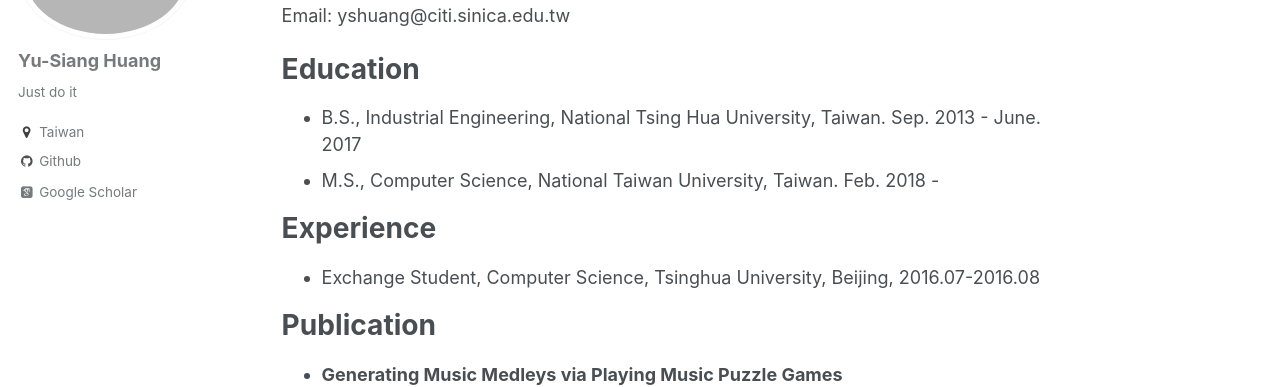
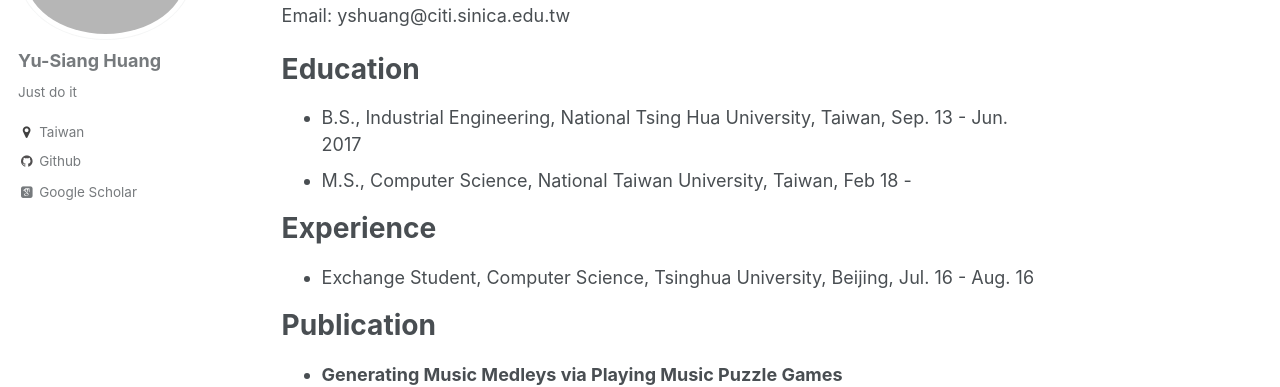
Before and after one commit to remyhuang/remyhuang.github.io, a Jekyll site: the page built from _pages/about.md, in a window 1280 px wide and 1177 px high. Shown: the part 212-599 px from the top of the window. Built offline with Jekyll 4.4.1, drawn with Linux system fonts in a browser that asks for light colours; some web fonts are replaced.

Commit message:
Update about.md

```diff
--- a/_pages/about.md
+++ b/_pages/about.md
@@ -14,12 +14,12 @@ Email: yshuang@citi.sinica.edu.tw
 
 Education
 ======
-* B.S., Industrial Engineering, National Tsing Hua University, Taiwan. Sep. 2013 - June. 2017
-* M.S., Computer Science, National Taiwan University, Taiwan. Feb. 2018 -
+* B.S., Industrial Engineering, National Tsing Hua University, Taiwan,  Sep. 13 - Jun. 2017
+* M.S., Computer Science, National Taiwan University, Taiwan,  Feb 18 -
 
 Experience
 =====
-* Exchange Student, Computer Science, Tsinghua University, Beijing, 2016.07-2016.08<br />
+* Exchange Student, Computer Science, Tsinghua University, Beijing,  Jul. 16 - Aug. 16<br />
 
 Publication
 ======
```
